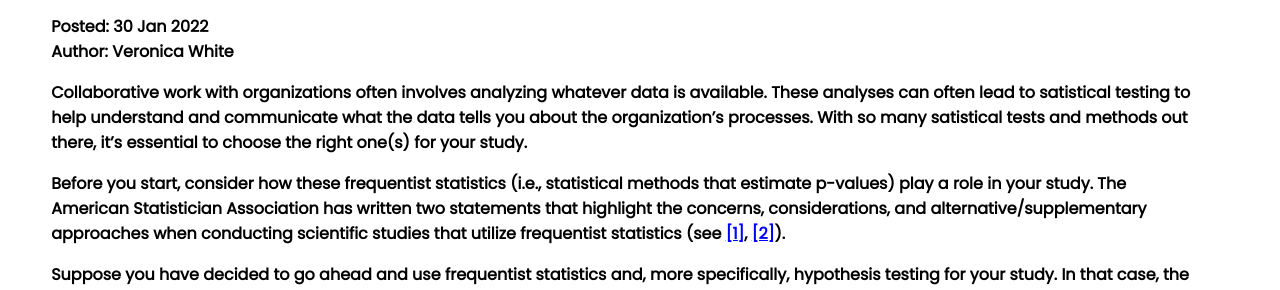
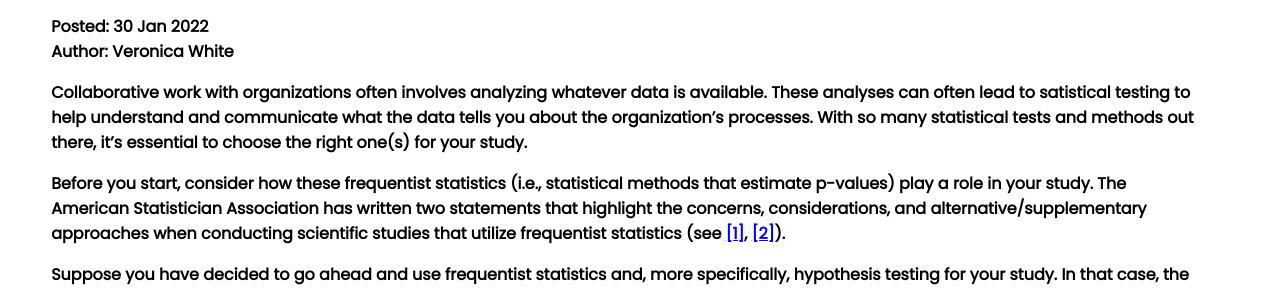
Before and after one commit to vmwhite/vmwhite.github.io, a Jekyll site: the page built from _posts/2022-01-30-StatisticalTests.md, in a window 1280 px wide and 900 px high. Shown: the part 235-525 px from the top of the window. Built offline with Jekyll 4.4.1, drawn with Linux system fonts in a browser that asks for light colours; a style sheet for code colours, icons or effects is not loaded.

Commit message:
updated post

```diff
--- a/_posts/2022-01-30-StatisticalTests.md
+++ b/_posts/2022-01-30-StatisticalTests.md
@@ -8,7 +8,7 @@
 visible: 0
 ---
 
-Collaborative work with organizations often involves analyzing whatever data is available. These analyses can often lead to satistical testing to help understand and communicate what the data tells you about the organization’s processes. With so many satistical tests and methods out there, it’s essential to choose the right one(s) for your study.
+Collaborative work with organizations often involves analyzing whatever data is available. These analyses can often lead to satistical testing to help understand and communicate what the data tells you about the organization’s processes. With so many statistical tests and methods out there, it’s essential to choose the right one(s) for your study.
 
 Before you start, consider how these frequentist statistics (i.e., statistical methods that estimate p-values) play a role in your study. The American Statistician Association has written two statements that highlight the concerns, considerations, and alternative/supplementary approaches when conducting scientific studies that utilize frequentist statistics (see [[1]](#r1), [[2]](#r2)).
 
@@ -55,20 +55,14 @@
 <a name="r2">[2]</a> R. L. Wasserstein, A. L. Schirm, and N. A. Lazar, “Moving to a World Beyond ‘p < 0.05,’” The American Statistician, vol. 73, no. sup1, pp. 1–19, Mar. 2019, doi: [10.1080/00031305.2019.1583913](10.1080/00031305.2019.1583913).<br/>
 <a name="r3">[3]</a> “Types of Statistical Data: Numerical, Categorical, and Ordinal,” dummies. https://www.dummies.com/article/academics-the-arts/math/statistics/types-of-statistical-data-numerical-categorical-and-ordinal-169735 (accessed Feb. 07, 2022).<br/>
 <!-- <a name="r3">[3]</a> J.-B. du Prel, B. Röhrig, G. Hommel, and M. Blettner, “Choosing Statistical Tests,” Dtsch Arztebl Int, vol. 107, no. 19, pp. 343–348, May 2010, doi: 10.3238/arztebl.2010.0343. -->
-<a name="r4">[4]</a>  “Which statistical test should you use? | XLSTAT Support Center.” https://help.xlstat.com/s/article/which-statistical-test-should-you-use?language=en_US (accessed Feb. 07, 2022).
-<a name="r5">[5]</a>“Parametric and Non-parametric tests for comparing two or more groups | Health Knowledge.” https://www.healthknowledge.org.uk/public-health-textbook/research-methods/1b-statistical-methods/parametric-nonparametric-tests (accessed Feb. 07, 2022).
+<a name="r4">[4]</a>  “Which statistical test should you use? | XLSTAT Support Center.” https://help.xlstat.com/s/article/which-statistical-test-should-you-use?language=en_US (accessed Feb. 07, 2022). <br/>
+<a name="r5">[5]</a>“Parametric and Non-parametric tests for comparing two or more groups | Health Knowledge.” https://www.healthknowledge.org.uk/public-health-textbook/research-methods/1b-statistical-methods/parametric-nonparametric-tests (accessed Feb. 07, 2022). <br/>
 <a name="r6">[6]</a> Wills, A. Research Methods and Statistics. Online Course Acessed 2/2/2022.](http://www.bristol.ac.uk/medical-school/media/rms/red/which_test.html) <br/>
-<a name="r7">[7]</a>A. Ghasemi, and S. Zahediasl. "Normality tests for statistical analysis: a guide for non-statisticians." International journal of endocrinology and metabolism 10, no. 2 (2012): 486. doi: [10.5812/ijem.3505](10.5812/ijem.3505)
+<a name="r7">[7]</a>A. Ghasemi, and S. Zahediasl. "Normality tests for statistical analysis: a guide for non-statisticians." International journal of endocrinology and metabolism 10, no. 2 (2012): 486. doi: [10.5812/ijem.3505](10.5812/ijem.3505) <br/>
 <a name="r8">[8]</a> “Mann–Whitney U test,” Wikipedia. Jan. 31, 2022. Accessed: Feb. 07, 2022. [Online]. Available: https://en.wikipedia.org/w/index.php?title=Mann%E2%80%93Whitney_U_test&oldid=1069150075 <br/>
-<a name="r9">[9]</a> “Testing Independence: Chi-Squared vs Fisher’s Exact Test,” Oct. 17, 2018. https://www.datascienceblog.net/post/statistical_test/contingency_table_tests/ (accessed Feb. 07, 2022).
-<a name="r10">[10]</a> TJ Murphy. biostats538@gmail.com Department of Pharmacology and Chemical Biology, School of Medicine, Emory University, Atlanta, GA, JABSTB: Statistical Design and Analysis of Experiments with R. Accessed: Feb. 01, 2022. [Online]. Available: https://tjmurphy.github.io/jabstb/index.html
-<a name="r11">[11]</a> J. Storopoli. "Bayesian Statistics with Julia and Turing". *p-values*. 2021. [https://storopoli.io/Bayesian-Julia/pages/2_bayes_stats/#p-values](https://storopoli.io/Bayesian-Julia/pages/2_bayes_stats/#p-values) <br/>
-
-
-
-
-
-
+<a name="r9">[9]</a> “Testing Independence: Chi-Squared vs Fisher’s Exact Test,” Oct. 17, 2018. https://www.datascienceblog.net/post/statistical_test/contingency_table_tests/ (accessed Feb. 07, 2022). <br/>
+<a name="r10">[10]</a> TJ Murphy. biostats538@gmail.com Department of Pharmacology and Chemical Biology, School of Medicine, Emory University, Atlanta, GA, JABSTB: Statistical Design and Analysis of Experiments with R. Accessed: Feb. 01, 2022. [Online]. Available: https://tjmurphy.github.io/jabstb/index.html <br/>
+<a name="r11">[11]</a> J. Storopoli. "Bayesian Statistics with Julia and Turing". *p-values*. 2021. [https://storopoli.io/Bayesian-Julia/pages/2_bayes_stats/#p-values](https://storopoli.io/Bayesian-Julia/pages/2_bayes_stats/#p-values)
 <!-- chi squred ved fisher test https://www.datascienceblog.net/post/statistical_test/contingency_table_tests/  -->
 
 <!-- book http://140.117.153.69/ctdr/files/857_1734.pdf  -->
```
